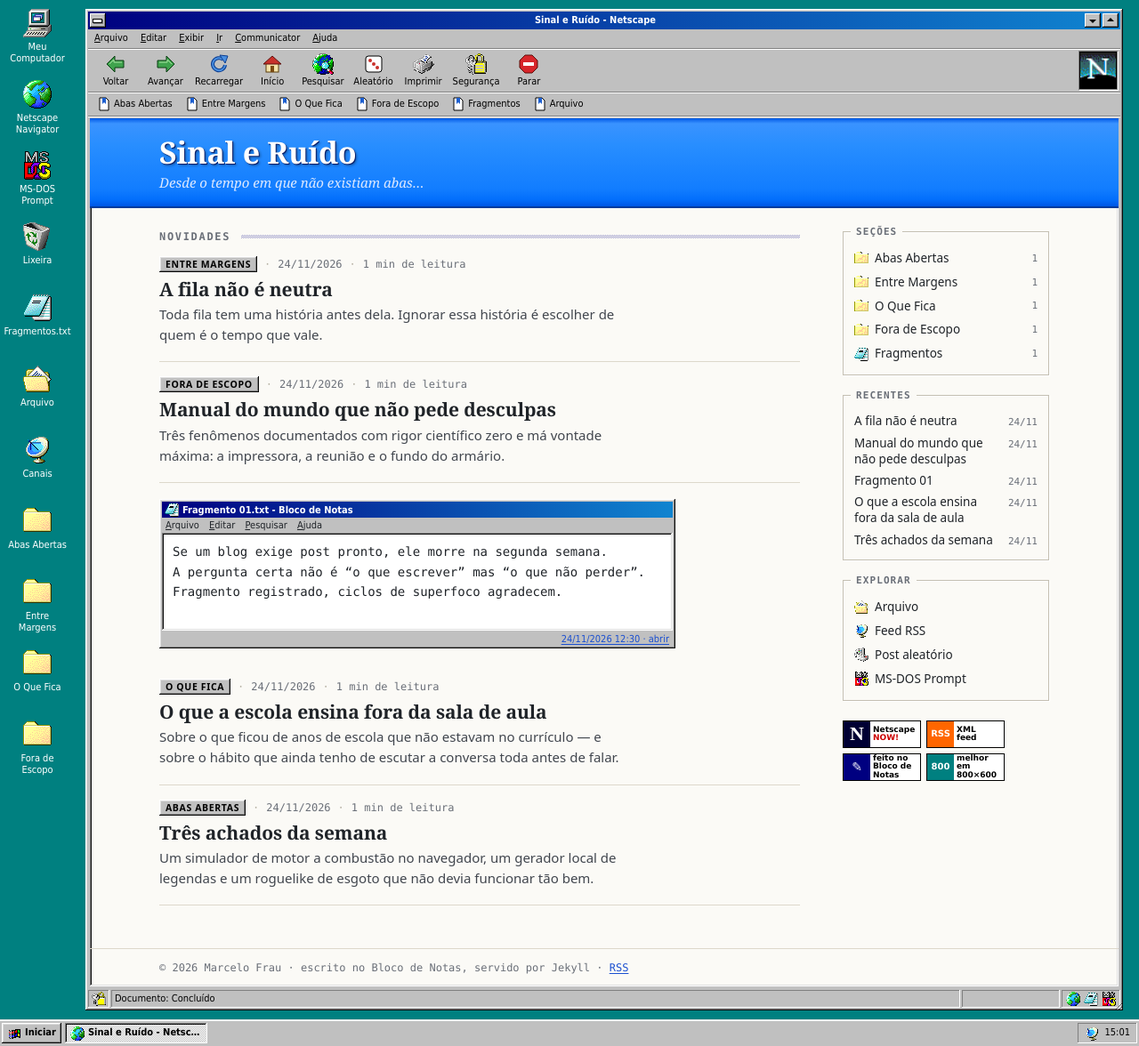
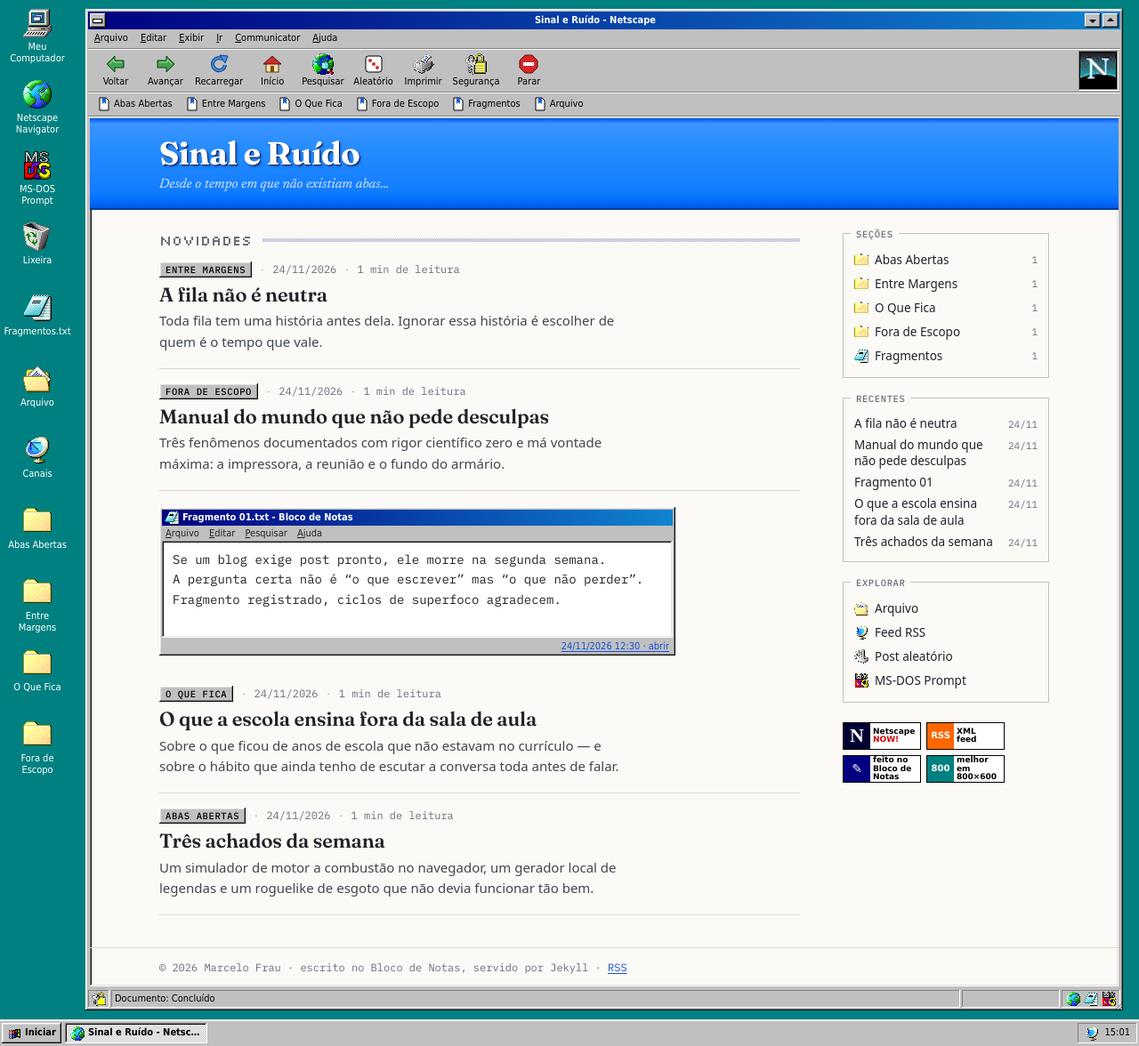
Before and after one commit to marcelofrau/sinal-e-ruido, a Jekyll site: the page built from index.html, in a window 1280 px wide. Shown: the whole page at 89% size. Built offline with Jekyll 4.4.1, drawn with Linux system fonts in a browser that asks for light colours.

Commit message:
style: fontes Fraunces, Newsreader, IBM Plex Mono e Silkscreen (self-hosted)
Fontes do Google Fonts servidas pelo próprio site, sem requisição ao Google.

Co-Authored-By: Claude Opus 5.5 <noreply@anthropic.com>

```diff
--- a/assets/css/site.css
+++ b/assets/css/site.css
@@ -21,15 +21,25 @@
   --tint: #F2EFE6;
   --accent: #1A4FD0;
   --accent-visited: #6B3FA0;
-  --serif: Charter, "Bitstream Charter", "Sitka Text", Cambria, Georgia, serif;
+  --serif: "Newsreader", Charter, Georgia, serif;
+  --display: "Fraunces", "Newsreader", Georgia, serif;
   --sans: system-ui, "Segoe UI", Roboto, "Helvetica Neue", Arial, sans-serif;
-  --mono: ui-monospace, "Cascadia Mono", Consolas, "Courier New", monospace;
+  --mono: "IBM Plex Mono", ui-monospace, Consolas, "Courier New", monospace;
+  --pixel: "Silkscreen", "IBM Plex Mono", monospace;
   --dither: repeating-conic-gradient(var(--navy) 0 25%, transparent 0 50%) 0 0 / 2px 2px;
   --ui: Tahoma, "MS Sans Serif", Geneva, Verdana, sans-serif;
   --raised: inset -1px -1px var(--dark), inset 1px 1px var(--hi), inset -2px -2px var(--shadow), inset 2px 2px var(--light);
   --sunken: inset -1px -1px var(--hi), inset 1px 1px var(--shadow), inset -2px -2px var(--light), inset 2px 2px var(--dark);
   --taskbar: 30px;
 }
+
+/* Fontes do Google Fonts servidas daqui (subset latino, OFL): nenhuma requisição a terceiros. Ver assets/fonts/README.md */
+@font-face { font-family: "Fraunces"; font-weight: 600 700; font-display: swap; src: url(../fonts/fraunces-600-700.woff2) format("woff2"); }
+@font-face { font-family: "Newsreader"; font-weight: 400 600; font-display: swap; src: url(../fonts/newsreader-400-600.woff2) format("woff2"); }
+@font-face { font-family: "Newsreader"; font-style: italic; font-weight: 400; font-display: swap; src: url(../fonts/newsreader-400-italic.woff2) format("woff2"); }
+@font-face { font-family: "IBM Plex Mono"; font-weight: 400; font-display: swap; src: url(../fonts/ibm-plex-mono-400.woff2) format("woff2"); }
+@font-face { font-family: "IBM Plex Mono"; font-weight: 500; font-display: swap; src: url(../fonts/ibm-plex-mono-500.woff2) format("woff2"); }
+@font-face { font-family: "Silkscreen"; font-weight: 400; font-display: swap; src: url(../fonts/silkscreen-400.woff2) format("woff2"); }
 
 * { box-sizing: border-box; }
 html, body { height: 100%; margin: 0; overflow: hidden; }
@@ -241,7 +251,7 @@ button { font: inherit; color: inherit; }
   background: linear-gradient(180deg, #0058e6 0%, #3a93ff 6%, #288eff 30%, #127dff 80%, #036ffc 92%, #0057e5 100%);
 }
 .page .mh-title, .page .mh-title:visited, .page .mh-title:hover {
-  color: #fff; text-decoration: none; font: 700 clamp(26px, 4cqi, 34px)/1.1 var(--serif); letter-spacing: -.01em;
+  color: #fff; text-decoration: none; font: 700 clamp(26px, 4cqi, 36px)/1.1 var(--display); letter-spacing: -.01em;
   text-shadow: 1px 1px 0 #0a1e6a, 2px 2px 3px rgba(0, 0, 0, .35);
 }
 .mh-tag { margin: 4px 0 0; color: #dbe8ff; font: italic 15px/1.4 var(--serif); }
@@ -250,7 +260,7 @@ button { font: inherit; color: inherit; }
 .page-main { min-width: 0; }
 .page-foot { padding: 14px var(--gutter); border-top: 1px solid var(--rule); font: 12px var(--mono); color: var(--muted); }
 
-.page-h { display: flex; align-items: center; gap: 12px; margin: 0 0 16px; font: 700 12px/1 var(--mono); letter-spacing: .14em; text-transform: uppercase; color: var(--muted); }
+.page-h { display: flex; align-items: center; gap: 12px; margin: 0 0 16px; font: 400 16px/1 var(--pixel); letter-spacing: 0; text-transform: uppercase; color: var(--muted); }
 .page-h::after { content: ""; flex: 1; height: 4px; background: var(--dither); opacity: .35; }
 .section-desc { margin: 0 0 6px; max-width: 60ch; font: 19px/1.5 var(--serif); color: #3a3f47; }
 .section-count { margin: 0 0 18px; font: 12px var(--mono); color: var(--muted); }
@@ -259,7 +269,7 @@ button { font: inherit; color: inherit; }
 .meta > * + *::before { content: "·"; margin-right: 8px; color: #b5b0a3; }
 .page .chip, .post .chip {
   display: inline-block; padding: 0 7px; background: var(--face); box-shadow: var(--raised);
-  color: #000; text-decoration: none; font: 600 10.5px/18px var(--sans); letter-spacing: .06em; text-transform: uppercase;
+  color: #000; text-decoration: none; font: 500 10.5px/18px var(--mono); letter-spacing: .06em; text-transform: uppercase;
 }
 .page .chip:hover, .post .chip:hover { color: var(--navy); }
 .page .chip:active, .post .chip:active { box-shadow: var(--sunken); }
@@ -269,7 +279,7 @@ button { font: inherit; color: inherit; }
 .entry { display: flex; gap: 18px; padding: 16px 0 18px; border-bottom: 1px solid var(--rule); }
 .post-list > :first-child { padding-top: 0; }
 .entry-text { flex: 1; min-width: 0; }
-.entry-title { margin: 2px 0 4px; font: 700 21px/1.25 var(--serif); letter-spacing: -.005em; text-wrap: balance; }
+.entry-title { margin: 2px 0 4px; font: 600 22px/1.25 var(--display); letter-spacing: -.005em; text-wrap: balance; }
 .page .entry-title a, .page .entry-title a:visited { color: var(--ink); text-decoration: none; }
 .page .entry-title a:hover { color: var(--accent); text-decoration: underline; }
 .entry-desc { margin: 0; max-width: 62ch; color: #41464e; }
@@ -288,7 +298,7 @@ button { font: inherit; color: inherit; }
 /* sidebar: group boxes do 98 */
 .sidebar { position: sticky; top: 16px; display: flex; flex-direction: column; gap: 22px; font-size: 13.5px; }
 .box { position: relative; padding: 16px 12px 10px; border: 1px solid #c4bfb2; box-shadow: inset 1px 1px #fff, 1px 1px #fff; }
-.box h2 { position: absolute; top: -9px; left: 8px; margin: 0; padding: 0 6px; background: var(--paper); font: 700 11px/18px var(--mono); letter-spacing: .1em; text-transform: uppercase; color: var(--muted); }
+.box h2 { position: absolute; top: -9px; left: 8px; margin: 0; padding: 0 6px; background: var(--paper); font: 500 10.5px/18px var(--mono); letter-spacing: .06em; text-transform: uppercase; color: var(--muted); }
 .box-list { list-style: none; margin: 0; padding: 0; }
 .box-list li { display: flex; align-items: center; justify-content: space-between; gap: 8px; padding: 3px 0; }
 .box-list a, .box-list button { display: inline-flex; align-items: center; gap: 7px; padding: 0; border: 0; background: none; font: inherit; text-align: left; cursor: pointer; }
@@ -321,14 +331,14 @@ button { font: inherit; color: inherit; }
 /* ---------- post (página e popup) ---------- */
 .post { color: var(--ink); font: 15px/1.55 var(--sans); }
 .post-head { margin-bottom: 26px; }
-.post-head h1 { margin: 8px 0 10px; font: 700 clamp(28px, 5cqi, 40px)/1.15 var(--serif); letter-spacing: -.015em; text-wrap: balance; }
+.post-head h1 { margin: 8px 0 10px; font: 650 clamp(28px, 5cqi, 42px)/1.12 var(--display); letter-spacing: -.015em; text-wrap: balance; }
 .post-lede { margin: 0; max-width: 60ch; font: 19px/1.5 var(--serif); color: #4a4f57; text-wrap: pretty; }
 .post-hero { margin: 0 0 28px; }
 .post-hero img { display: block; width: 100%; height: auto; image-rendering: auto; border: 1px solid var(--rule); }
 
-.post-body { max-width: 68ch; font: 18px/1.72 var(--serif); }
+.post-body { max-width: 68ch; font: 19px/1.7 var(--serif); }
 .post-body > *, .post-body p, .post-body ul, .post-body ol { margin: 0 0 1.1em; }
-.post-body h2 { margin: 1.9em 0 .6em; font: 700 1.3em/1.25 var(--serif); }
+.post-body h2 { margin: 1.9em 0 .6em; font: 600 1.32em/1.25 var(--display); }
 .post-body h3 { margin: 1.6em 0 .5em; font: 700 1.05em/1.3 var(--sans); }
 .post-body h4 { margin: 1.5em 0 .4em; font: 700 .72em/1.3 var(--mono); letter-spacing: .1em; text-transform: uppercase; color: var(--muted); }
 .post-body ul, .post-body ol { padding-left: 1.4em; }
@@ -417,7 +427,7 @@ button { font: inherit; color: inherit; }
 .tags { display: flex; flex-wrap: wrap; gap: 6px; margin: 0 0 20px; }
 .tag { padding: 2px 8px; border: 1px solid var(--rule); background: var(--tint); font: 12px var(--mono); color: var(--muted); }
 .post-nav { display: grid; grid-template-columns: 1fr 1fr; gap: 12px; padding-top: 16px; border-top: 1px solid var(--rule); }
-.post .post-nav a, .post .post-nav a:visited { display: flex; flex-direction: column; gap: 2px; padding: 10px 12px; border: 1px solid var(--rule); background: #fff; color: var(--ink); text-decoration: none; font: 700 15px/1.35 var(--serif); }
+.post .post-nav a, .post .post-nav a:visited { display: flex; flex-direction: column; gap: 2px; padding: 10px 12px; border: 1px solid var(--rule); background: #fff; color: var(--ink); text-decoration: none; font: 600 15px/1.35 var(--display); }
 .post .post-nav a:hover { border-color: #b9c3dd; background: #f4f6fc; }
 .post-nav small { font: 11px var(--mono); letter-spacing: .08em; text-transform: uppercase; color: var(--muted); }
 .pn-next { grid-column: 2; text-align: right; }
@@ -430,7 +440,7 @@ button { font: inherit; color: inherit; }
 /* página genérica e arquivo */
 .page-body { max-width: 70ch; }
 .page-body ul { padding-left: 1.3em; }
-.page-body h2 { margin: 26px 0 6px; font: 700 12px var(--mono); letter-spacing: .12em; color: var(--muted); }
+.page-body h2 { margin: 26px 0 6px; font: 400 16px var(--pixel); letter-spacing: 0; color: var(--muted); }
 .search-field { display: block; width: 100%; max-width: 380px; margin: 0 0 14px; padding: 5px 8px; border: 0; background: #fff; box-shadow: var(--sunken); font: 14px var(--sans); }
 .archive-list { list-style: none; margin: 0 0 1em; padding: 0; }
 .archive-list li { display: flex; justify-content: space-between; align-items: baseline; gap: 1em; padding: 6px 0; border-bottom: 1px solid var(--rule); }
```
Also changed, not shown: AGENTS.md (+1 -1 lines), CLAUDE.md (+1 -1 lines), assets/fonts/README.md (added, +12 -0 lines), assets/fonts/fraunces-600-700.woff2 (added), assets/fonts/ibm-plex-mono-400.woff2 (added), assets/fonts/ibm-plex-mono-500.woff2 (added), assets/fonts/newsreader-400-600.woff2 (added), assets/fonts/newsreader-400-italic.woff2 (added), assets/fonts/silkscreen-400.woff2 (added).
